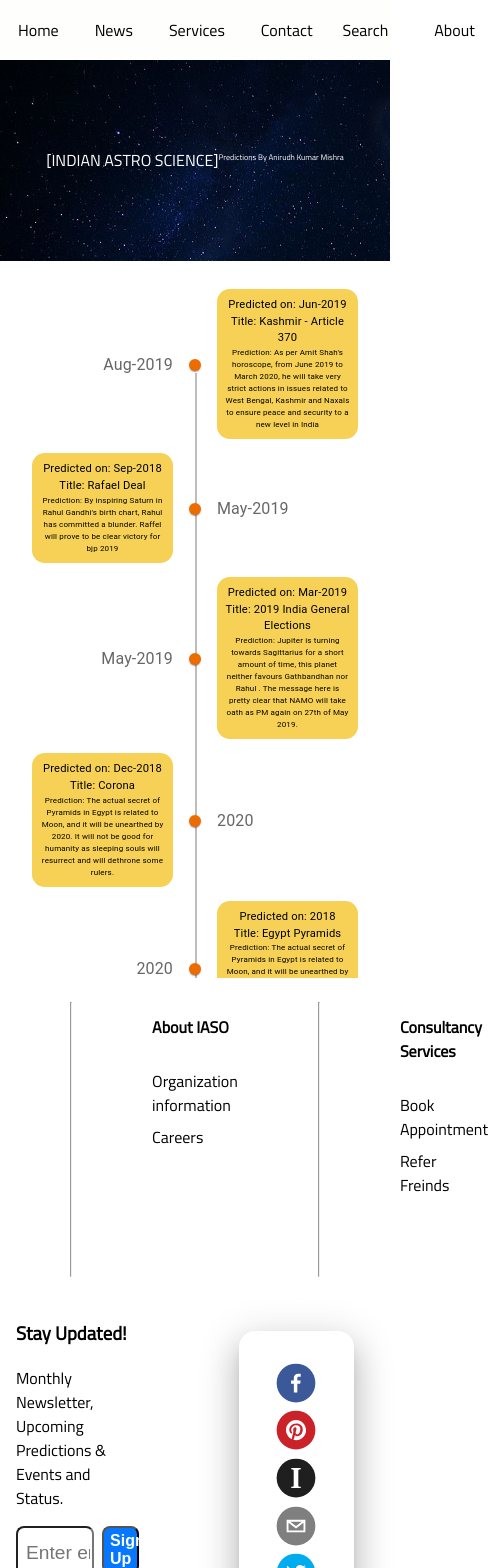
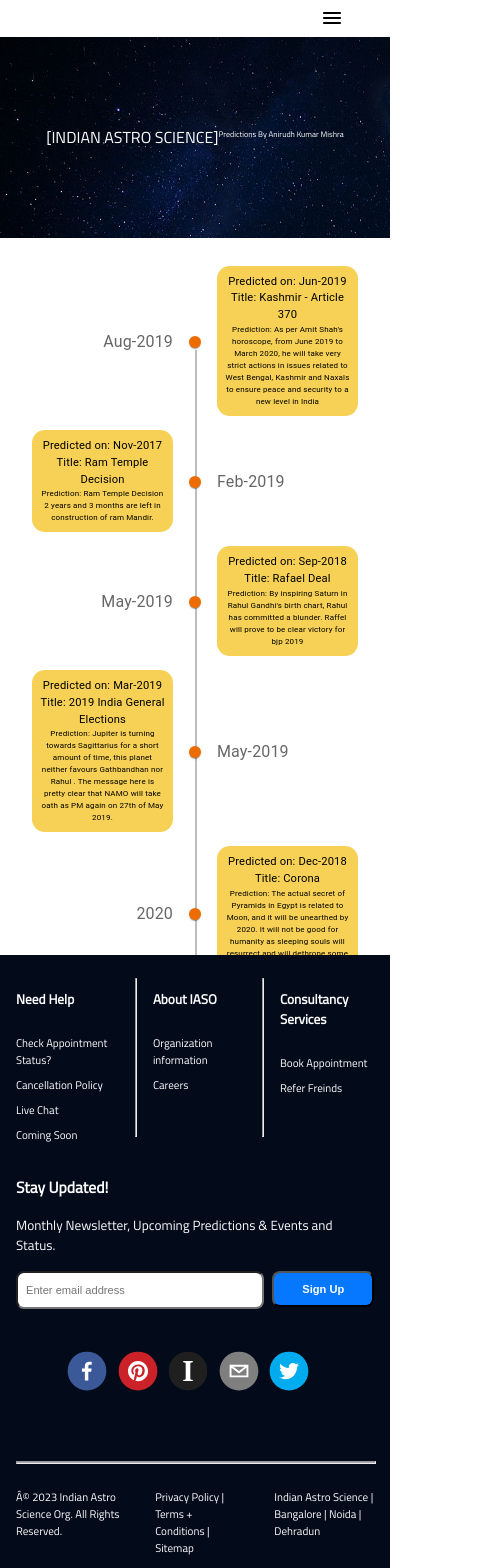
Before and after one commit to ayushdubey7799/Astro-timeline, a React (Create React App) app: page / in a window 390 px wide. Shown: the top 1568 px of the page, 493 px wide, since content can reach past the window. Built offline with nearby package versions, Linux system fonts and the light colour scheme.

Commit message:
made header and footer responsive

```diff
--- a/package.json
+++ b/package.json
@@ -5,6 +5,7 @@
   "dependencies": {
     "@emotion/react": "^11.11.1",
     "@emotion/styled": "^11.11.0",
+    "@mui/icons-material": "^5.11.16",
     "@mui/lab": "^5.0.0-alpha.134",
     "@mui/styled-engine": "^5.13.2",
     "@mui/system": "^5.13.5",
--- a/src/components/AstroTimeLine/data.js
+++ b/src/components/AstroTimeLine/data.js
@@ -119,7 +119,9 @@ export const getData = () => {
             {
                 "date": "Nov-2017",
                 "title": "Ram Temple Decision",
-                "description": "Ram Temple Decision	2 years and 3 months are left in construction of ram Mandir."
+                "description": "Ram Temple Decision	2 years and 3 months are left in construction of ram Mandir.",
+                "predicted_date": "Feb-2019"
+
             },
             {
                 "date": "Aug-2022",
@@ -179,6 +181,8 @@ export const getData = () => {
                 "date": "May-2022",
                 "title": "Putin's Sudden Visit to India",
                 "description": "Russian President Valdir Putin will make a sudden visit to India before May 2022. This will seem to be a formal visit but a historic and unprecedented decision will be taken during his meet with PM Modi",
+                "predicted_date": "2022"
+
 
             },
             {
@@ -233,12 +237,14 @@ export const getData = () => {
                 "date": "Jul-2022",
                 "title": "Narendra Modi",
                 "description": "Our Prime Minister will remain healthy and continue to serve at this post for a long time (at least 10 years).",
+                "predicted_date": "2032"
 
             },
             {
                 "date": "Aug-2022",
                 "title": "Pakistan PM",
                 "description": "Imran Khan will be the next Prime Minister of Pakistan after elections.",
+                "predicted_date": "2023"
 
             },
             {
--- a/src/components/AstroTimeLine/style.css
+++ b/src/components/AstroTimeLine/style.css
@@ -24,7 +24,7 @@
   }
 
   .heading{
-    font-size: 1.5rem;
+    font-size: 1.2rem;
   }
 
   .text{
--- a/src/components/Footer/ShareComponent.js
+++ b/src/components/Footer/ShareComponent.js
@@ -8,47 +8,35 @@ import { FacebookIcon,
 import Box from '@mui/material/Box';
 import './style.css';
 
-const style = {
-  display: "flex",
-  flexWrap: 'wrap',
-  justifyContent: 'space-around',
-  gap: '0.1rem',
-  width: '50%',
-  margin: '30px 20px',
-  bgcolor: 'background.paper',
-  // border: '2px solid #000',
-  borderRadius: '1rem',
-  boxShadow: 20,
-  p: 4,
-};
+
 
 export default function ShareComponent() {
 
 
   return (
 
-        <Box sx={style}>
+        <div className='share' >
          <a
            href='https://facebook.com/academy'>
             <FacebookIcon size={40} round={true} />
           </a>
           <a
-           href='https://crypto-track-info.netlify.app/'>
+           href=''>
             <PinterestIcon size={40} round={true} />
           </a>
           <a
-           href='https://crypto-track-info.netlify.app/'>
+           href=''>
             <InstapaperIcon size={40} round={true} />
           </a>
           <a
-           href='https://crypto-track-info.netlify.app/'>
+           href=''>
             <EmailIcon size={40} round={true} />
           </a>
           <a
            href='https://twitter.com/academy'>
             <TwitterIcon size={40} round={true} />
           </a>
-        </Box>
+        </div>
 
   );
 }
--- a/src/components/Footer/style.css
+++ b/src/components/Footer/style.css
@@ -2,8 +2,8 @@
     display: flex;
     flex-direction: column;
     align-items: center;
-    background-color: white;
-    color: black;
+    background-color: rgb(3,10,26);
+    color: white;
     gap: 1rem;
     padding: 1rem;
 }
@@ -14,7 +14,7 @@
 }
 
 a{
-    color: black;
+    color: white;
     text-decoration: none;
 }
 
@@ -34,6 +34,18 @@ a:hover{
     gap: 5rem;
 }
 
+.share{
+  display: flex;
+  flex-wrap: wrap;
+  justify-content: space-around;
+  gap: 0.1rem;
+  width: 50%;
+  margin: 10px 15px;
+  background-color: rgb(3,10,26);
+  border-radius: 1rem;
+  padding: 2rem;
+}
+
 form{
     display: flex;
     gap: 0.5rem;
@@ -41,7 +53,7 @@ form{
 
 input{
     width: 70%;
-    height: 3rem;
+    height: 2.7rem;
     border-radius: 0.5rem;
     font-size: 1.2rem;
     padding-left: 0.5rem;
@@ -77,3 +89,58 @@ button{
     gap: 2rem;
     font-size: smaller !important;
 }
+
+@media only screen and (max-width: 800px) {
+    .first-row{
+        display: flex;
+        gap: 3rem;
+    }
+
+
+
+    .second-row{
+        display: flex;
+        justify-content: space-between;
+        gap: 0;
+    }
+}
+
+@media only screen and (max-width: 500px) {
+    .first-row{
+        display: flex;
+        gap: 1rem;
+        font-size: smaller;
+    }
+
+    .share{
+        width: 70%;
+    }
+
+
+    .second-row{
+        display: flex;
+        flex-direction: column;
+        gap: 0rem;
+        font-size: smaller;
+    }
+
+    a{
+        color: white;
+        text-decoration: none;
+        font-size: smaller;
+    }
+
+    input{
+        height: 2rem;
+        font-size: smaller;
+    }
+
+    button{
+        height: 2.3rem;
+        font-size: smaller;
+    }
+
+    span{
+        font-size: smaller;
+    }
+}
--- /dev/null
+++ b/src/components/Header/drawer.js
@@ -0,0 +1,44 @@
+import { useState, useEffect } from 'react';
+import Drawer from '@mui/material/Drawer';
+import MenuRoundedIcon from '@mui/icons-material/MenuRounded';
+import { IconButton } from '@mui/material';
+
+
+
+export default function NavDrawer() {
+    const [open, setOpen] = useState(false);
+
+
+
+
+
+
+    return (
+        <div style={{display: "grid"}}>
+            <IconButton onClick={() => setOpen(true)} className='menu'>
+                <MenuRoundedIcon className='link' />
+            </IconButton>
+
+            <Drawer
+                anchor={"right"}
+                open={open}
+                onClose={() => setOpen(false)}
+            >
+                <div className="container-drawer">
+                        <ul className="drawer">
+                            <li><a className="link">Home</a></li>
+                            <li><a className="link">News</a></li>
+                            <li><a className="link">Need Help</a></li>
+                            <li><a className="link">Book Appointment</a></li>
+                            <li><a className="link">Contact</a></li>
+                           <li><a className="link">Search</a></li>
+                           <li><a className="link">About IASO</a></li>
+                        </ul>
+
+
+                </div>
+            </Drawer>
+
+        </div>
+    );
+}
--- a/src/components/Header/index.js
+++ b/src/components/Header/index.js
@@ -1,5 +1,5 @@
 import "./style.css"
-
+import NavDrawer from "./drawer";
 const Header = () => {
     // const scrollToBottom= () => {
     //     document.body.scrollTop = document.body.scrollHeight;
@@ -8,34 +8,36 @@ const Header = () => {
 
 
     return (
-
+      <>
         <div className="container-head">
             <div className="navbar">
             <ul className="left">
                <li><a className="link">Home</a></li>
                <li><a className="link">News</a></li>
+               <li><a className="link">Need Help</a></li>
       <li>
         <a className="link">Services</a>
         <ul className="dropdown-menu">
-          <li><a className="link">Need Help</a></li>
-          <li><a className="link">Book Appointment</a></li>
-          <li><a className="link">About IASO</a></li>
+        <li><a className="link">Book Appointment</a></li>
         </ul>
       </li>
       <li><a className="link">Contact</a></li>
     </ul>
     <div className="right">
       <a className="link">Search</a>
-      <a className="link">About</a>
+      <a className="link">About IASO</a>
     </div>
   </div>
-
+  </div>
+  <NavDrawer />
         <div className="foot">
       <h2 className="logo">
       <span className="name">[INDIAN ASTRO SCIENCE]<sup>Predictions By Anirudh Kumar Mishra</sup></span>
       </h2>
-    </div>
+
         </div>
+
+</>
     )
 }
 
--- a/src/components/Header/style.css
+++ b/src/components/Header/style.css
@@ -30,12 +30,15 @@ li{
   list-style-type: none;
 }
 
-#services{
-  position: absolute;
+.drawer{
+  flex-direction: column;
+  gap: 0.5rem;
+  padding: 1rem 3rem;
 }
 
-#services:hover > li{
-display: block;
+.menu{
+  display: none !important;
+  justify-self: end ;
 }
 
 .logo{
@@ -71,17 +74,7 @@ sup{
 
 
 
-  @keyframes gradient {
-    0% {
-      background-position: 0% 50%;
-    }
-    50% {
-      background-position: 100% 50%;
-    }
-    100% {
-      background-position: 0% 50%;
-    }
-  }
+
 
 
   select{
@@ -91,7 +84,13 @@ sup{
 
 
   @media only screen and (max-width: 900px) {
+    .container-head{
+      display: none;
+    }
 
+     .menu{
+      display: flex !important;
+     }
 
     .name{
       font-size: 2rem;
@@ -128,6 +127,8 @@ sup{
   }
 
   @media only screen and (max-width: 500px) {
+
+
     .foot{
       height: 20vh;
     }
@@ -139,6 +140,7 @@ sup{
     sup{
       font-size: 0.5rem !important;
   }
+
 
   }
 
@@ -157,11 +159,7 @@ sup{
 
   }
 
-  /* .container-head {
-    background-color: #333;
-    color: #fff;
-  }
-   */
+
   .navbar {
     display: flex;
     align-items: center;
```
Also changed, not shown: 1 other file (tests, documents, lock files or other folders).
